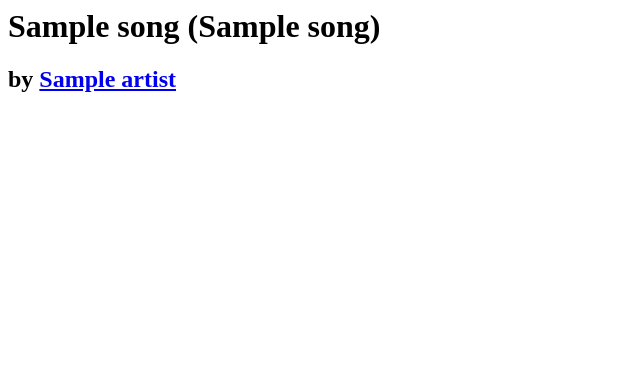
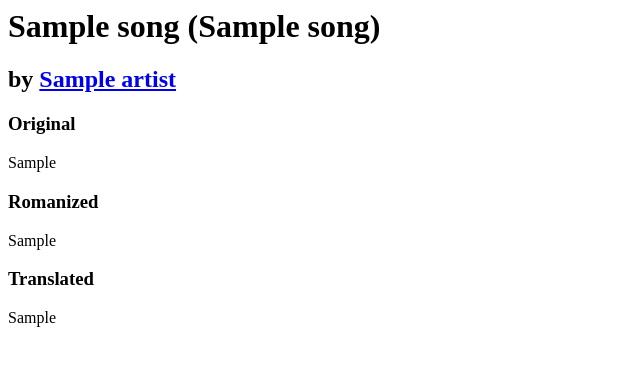
Before and after one commit to iansjk/samidare, a Django app: a page that uses lyrics/templates/song.htm in a window 1280 px wide. Shown: the top 366 px of the page, without its empty margins (0-640 px from the left). Run offline with Django 3.2, Linux system fonts and the light colour scheme; tables that the repository leaves empty hold one stand-in row (values such as "Sample post").

Commit message:
Display lyricsheet in Song template
safe + linebreaks filter preserves the HTML formatting while adding <p> for double-linebreak and <br> for single-linebreak.

```diff
--- a/lyrics/templates/song.htm
+++ b/lyrics/templates/song.htm
@@ -1,2 +1,15 @@
 <h1>{{ song }}</h1>
 <h2>by <a href="{% url 'lyrics:artist' song.artist.slug %}">{{ song.artist }}</a></h2>
+
+<section>
+    <h3>Original</h3>
+    {{ song.original | safe | linebreaks }}
+</section>
+<section>
+    <h3>Romanized</h3>
+    {{ song.romanized | safe | linebreaks }}
+</section>
+<section>
+    <h3>Translated</h3>
+    {{ song.translated | safe | linebreaks }}
+</section>
```
